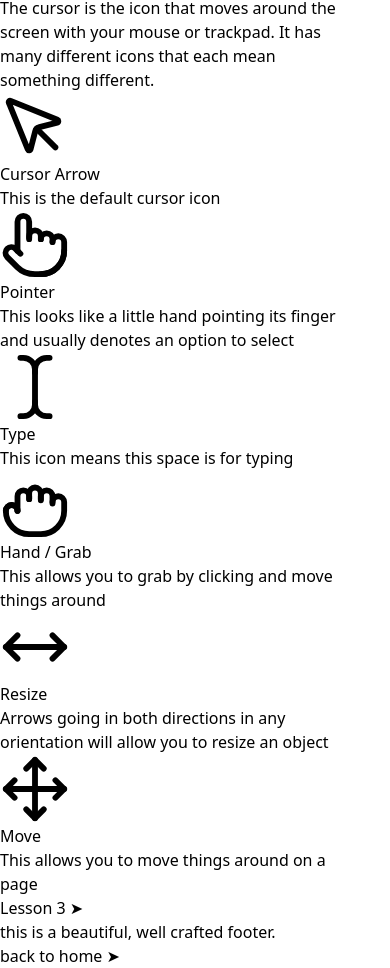
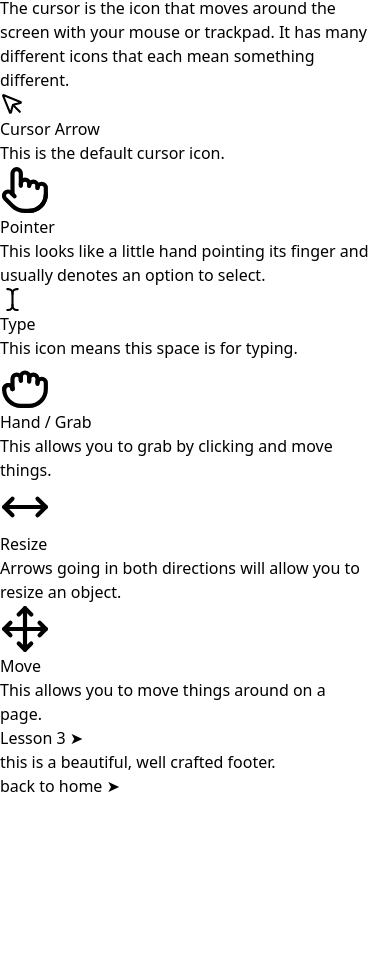
Before and after one commit to j-cleme/capstone_teaching-tech-lit, a SvelteKit app: page /icons in a window 390 px wide. Shown: the part 1673-2641 px from the top of the page. After the commit the page ends 2471 px from the top, so only its background shows below. Built offline with nearby package versions, Linux system fonts and the light colour scheme.

Commit message:
Icons responsiveness update

```diff
--- a/src/app.css
+++ b/src/app.css
@@ -20,7 +20,7 @@
   }
 
   main{
-    @apply w-[90%] flex flex-col justify-items-center justify-center items-center
+    @apply w-[95%] flex flex-col justify-items-center justify-center items-center
   }
 
 }
--- a/src/routes/icons/+page.svelte
+++ b/src/routes/icons/+page.svelte
@@ -86,8 +86,8 @@
 		</div>
 		<!-- End of Windows Action Buttons -->
 
-		<div class="flex md:flex-row flex-col mt-8">
-			<section class="md:max-w-[40ch]"role="contentinfo">
+		<div class="flex md:flex-row flex-col mt-8 items-center">
+			<section class="md:max-w-[40ch] md:mr-14"role="contentinfo">
 				<h1 class=" text-3xl text-slate-800 font-semibold ">
 					Cursors
 				</h1>
@@ -97,58 +97,57 @@
 			</section>
 
 			<div class="md:grid md:grid-cols-3 m-auto">
-				<div class="px-4 pb-4 flex flex-wrap h-full border-r border-b items-center">
-					<MousePointer size={70}/>
+				<div class="px-4 pb-4 flex flex-row h-full border-r border-b items-center">
+					<MousePointer size={25}/>
 					<div class="flex flex-col ml-3">
 						<h3 class=" text-xl text-slate-800">Cursor Arrow</h3>
-					<p class="text-slate-600">
-						This is the default cursor icon
+					<p class="text-slate-600 md:max-w-[45ch]">
+						This is the default cursor icon.
 					</p>
 					</div>
 				</div>
-				<div class="px-4 pb-4 flex flex-wrap items-center border-r border-b h-full">
-					<Pointer size={70}/>
+				<div class="px-4 pb-4 flex flex-row items-center border-r border-b h-full">
+					<Pointer size={50}/>
 					<div class="flex flex-col ml-3">
 					<h3 class=" text-xl text-slate-800">Pointer</h3>
-					<p class="text-slate-600 lg:max-w-[28ch]">
-						This looks like a little hand pointing its finger and usually denotes an option to select
+					<p class="text-slate-600 md:max-w-[45ch]">
+						This looks like a little hand pointing its finger and usually denotes an option to select.
 					</p>
 					</div>
 				</div>
-				<div class="px-4 pb-4 flex flex-wrap items-center h-full border-b">
-					<TextCursor size={70}/>
+				<div class="px-4 pb-4 flex flex-row items-center h-full border-b">
+					<TextCursor size={25}/>
 					<div class="flex flex-col ml-3">
 						<h3 class=" text-xl text-slate-800">Type</h3>
-					<p class="text-slate-600 lg:max-w-[28ch]">
-						This icon means this space is for typing
+					<p class="text-slate-600 md:max-w-[45ch]">
+						This icon means this space is for typing.
 					</p>
 					</div>
 				</div>
-				<div class=" p-4 flex flex-wrap items-center h-full border-r">
-					<Grab size={70}/>
+				<div class=" p-4 flex flex-row items-center h-full border-r">
+					<Grab size={50}/>
 					<div class="flex flex-col ml-3">
 						<h3 class=" text-xl text-slate-800">Hand / Grab</h3>
-					<p class="text-slate-600 lg:max-w-[28ch]">
-						This allows you to grab by clicking and move things around
+					<p class="text-slate-600 md:max-w-[45ch]">
+						This allows you to grab by clicking and move things.
 					</p>
 					</div>
 				</div>
-				<div class=" p-4 flex flex-wrap items-center h-full border-r">
-					<MoveHorizontal size={70}/>
-
+				<div class=" p-4 flex flex-row items-center h-full border-r">
+					<MoveHorizontal size={50}/>
 					<div class="flex flex-col ml-3">
 						<h3 class=" text-xl text-slate-800">Resize</h3>
-						<p class="text-slate-600 lg:max-w-[28ch]">
-							Arrows going in both directions in any orientation will allow you to resize an object
+						<p class="text-slate-600 md:max-w-[45ch]">
+							Arrows going in both directions will allow you to resize an object.
 						</p>
 					</div>
 				</div>
-				<div class=" p-4 flex flex-wrap items-center h-full ">
-					<Move size={70}/>
+				<div class=" p-4 flex flex-row items-center h-full ">
+					<Move size={50}/>
 					<div class="flex flex-col ml-3">
 						<h3 class=" text-xl text-slate-800">Move</h3>
-					<p class="text-slate-600 lg:max-w-[28ch]">
-						This allows you to move things around on a page
+					<p class="text-slate-600 md:max-w-[45ch]">
+						This allows you to move things around on a page.
 					</p>
 					</div>
 				</div>
```
